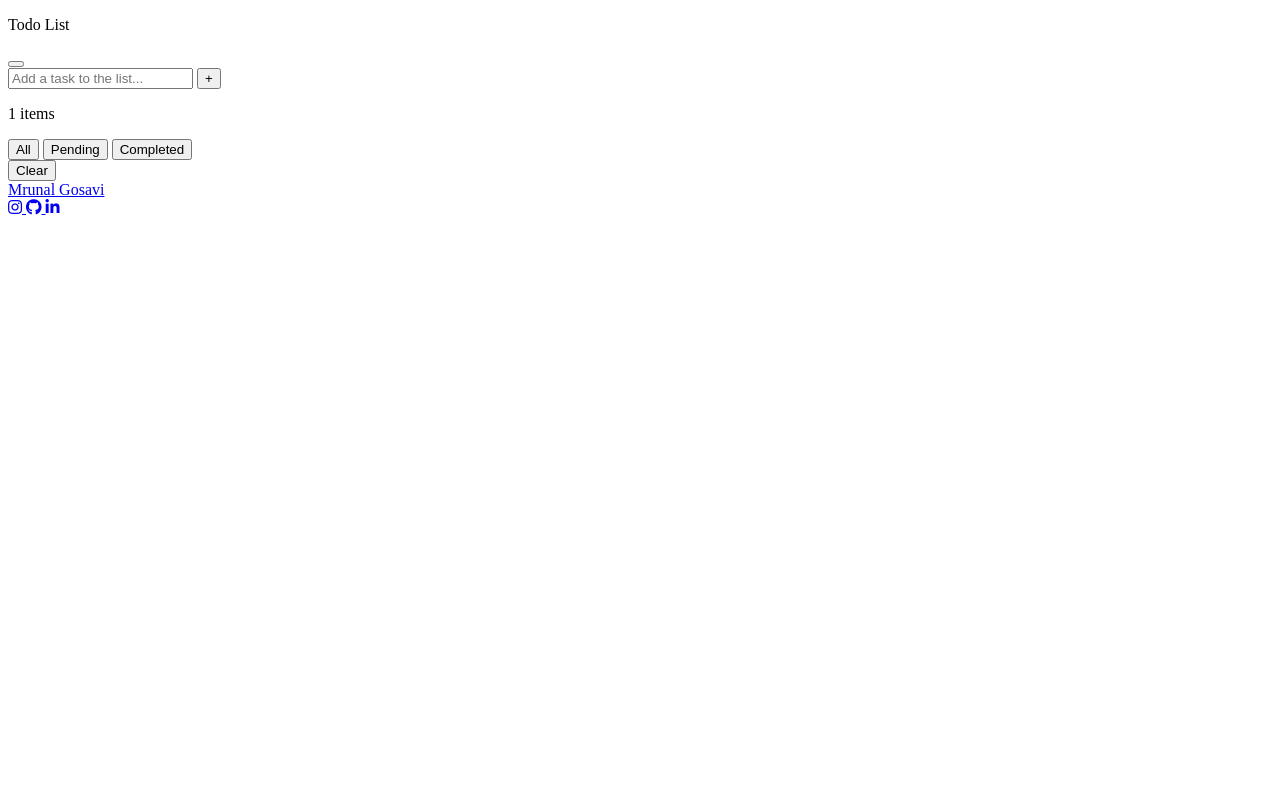
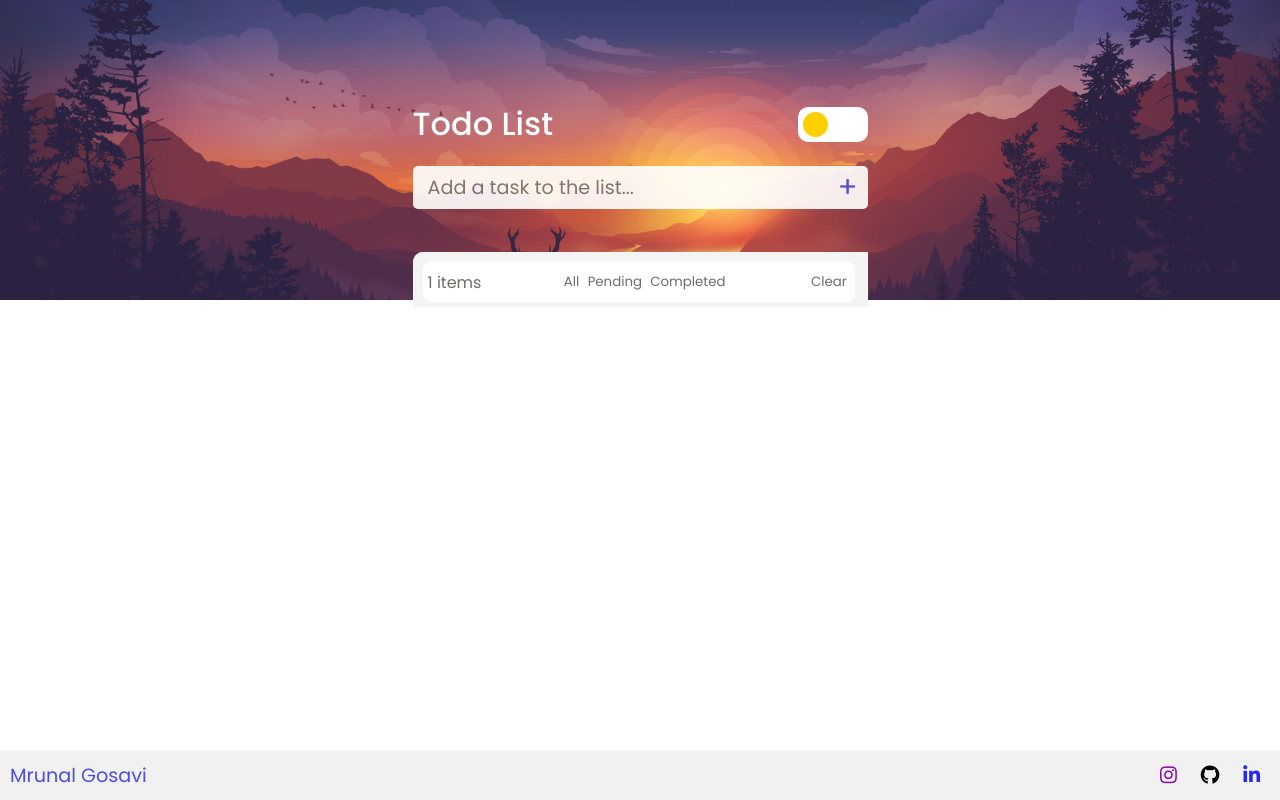
Before and after one commit to Mrunal-09/TO-DO-LIST.github.io, a plain HTML site: page index.html in a window 1280 px wide. Drawn offline with Linux system fonts and the light colour scheme.

Commit message:
index change

```diff
--- a/index.css
+++ b/index.css
@@ -13,7 +13,7 @@
 /*header styles*/
 
 header {
-    background-image: url('./day.jpeg');
+    background-image: url('./assets/day.jpeg');
     height: 300px;
     background-size: cover;
     background-position: center;
--- a/index.html
+++ b/index.html
@@ -7,8 +7,8 @@
     <meta name="viewport" content="width=device-width, initial-scale=1.0" />
     <title>To-Do List</title>
     <link rel="stylesheet" href="https://pro.fontawesome.com/releases/v5.10.0/css/all.css" integrity="sha384-AYmEC3Yw5cVb3ZcuHtOA93w35dYTsvhLPVnYs9eStHfGJvOvKxVfELGroGkvsg+p" crossorigin="anonymous" />
-    <link rel="stylesheet" href="./todo.css">
-    <script defer src="./todo.js"></script>
+    <link rel="stylesheet" href="./index.css">
+    <script defer src="./index.js"></script>
 </head>
 
 <body>
```
